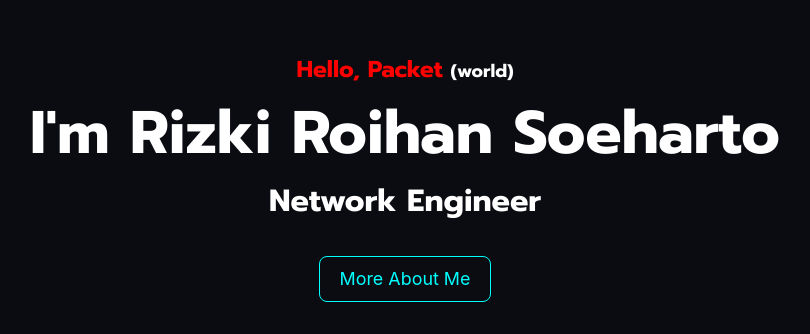
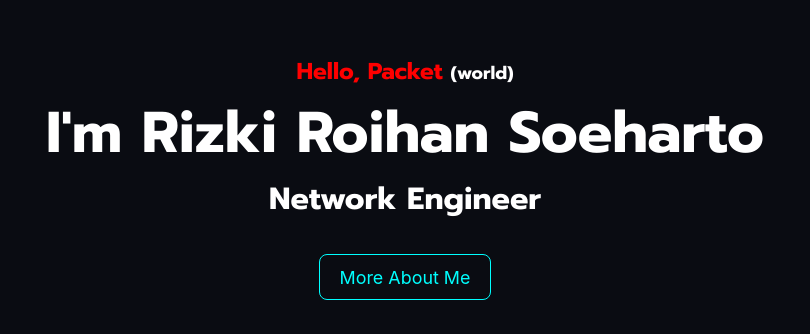
Before and after one commit to racrbmr/racrbmr.github.io, a plain HTML site: page index.html in a window 1280 px wide. Shown: the part 158-492 px from the top of the page, without its empty margins (235-1045 px from the left). Drawn offline with nearby package versions, Linux system fonts and the light colour scheme.

Commit message:
Update style.css

```diff
--- a/style.css
+++ b/style.css
@@ -25,7 +25,7 @@ body {
 }
 
 #name {
-    font-size: 4.7vmax;
+    font-size: 4.5vmax;
 }
 
 #status {
```
